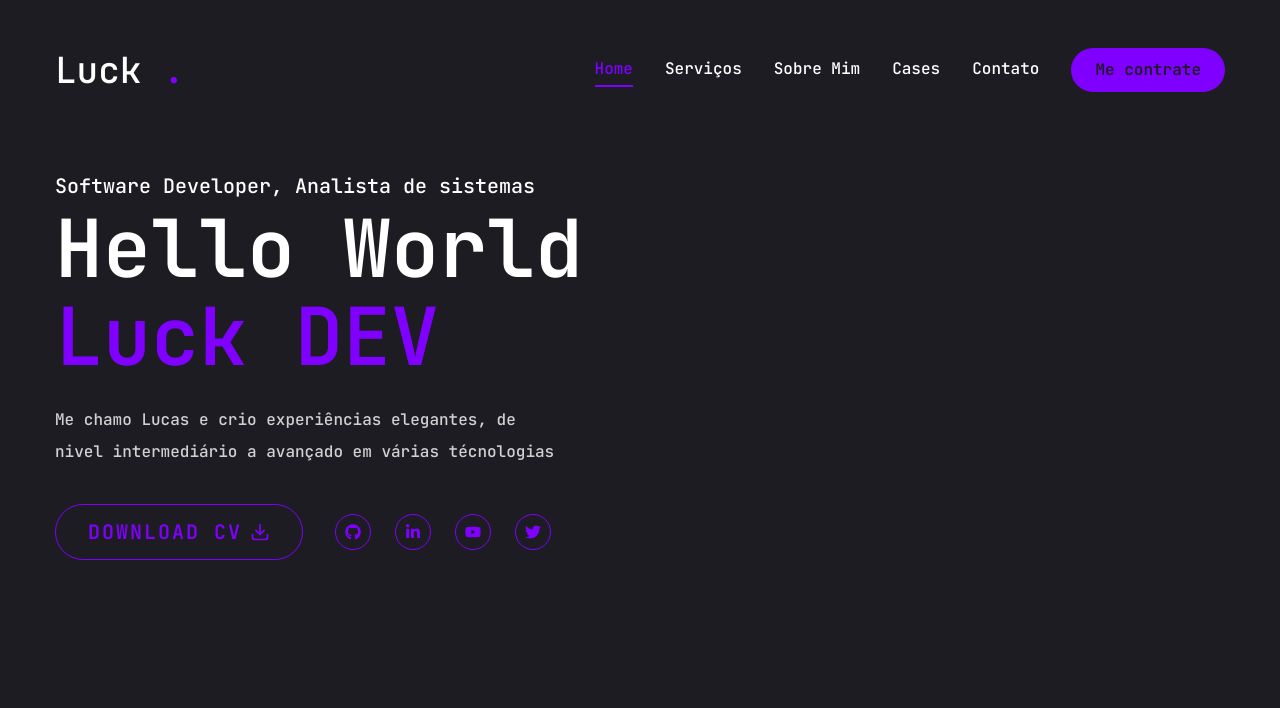
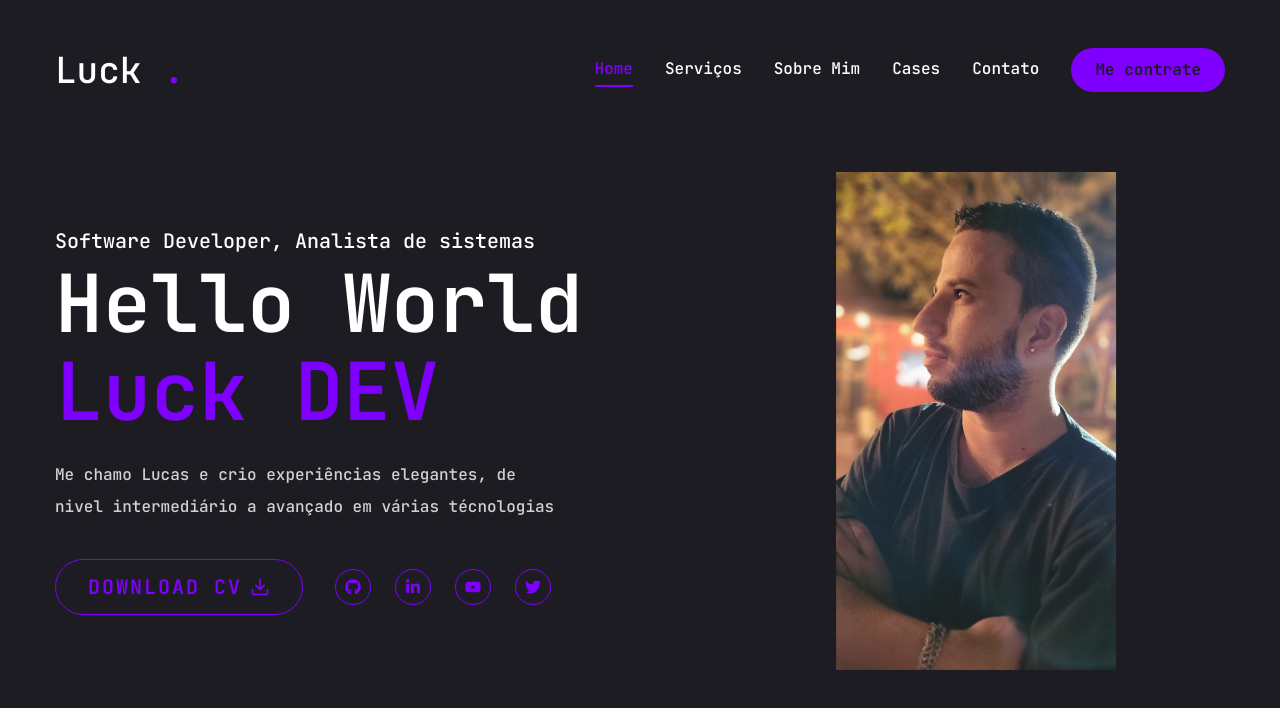
Before and after one commit to luckvice/luckdeveloper, a Next.js app: page / in a window 1280 px wide. Shown: the top 708 px of the page. Built offline with nearby package versions, Linux system fonts and the light colour scheme.

Commit message:
Feat: Profile Photo

```diff
--- a/app/page.jsx
+++ b/app/page.jsx
@@ -1,6 +1,8 @@
 import { Button } from "@/components/ui/Button"
 import {FiDownload} from "react-icons/fi"
 import Social from "@/components/Social"
+import Photo from "@/components/Photo"
+
 
 const Home = () => {
   return (
@@ -8,7 +10,7 @@ const Home = () => {
       <div className="container mx-auto h-full">
         <div className="flex flex-col xl:flex-row items-center justify-between
         xl:pt-8 xl:pb-24">
-          <div className="text-center xl:text-left">
+          <div className="text-center xl:text-left order-2 xl:order-none">
             <span className="text-xl">Software Developer, Analista de sistemas</span>
             <h1 className="h1 mb-6">Hello World<br/><span className="text-accent">Luck DEV</span></h1>
             <p className="max-w-[500px] mb-9 text-white/80">Me chamo Lucas e crio experiências elegantes,
@@ -27,7 +29,9 @@ const Home = () => {
                 </div>
               </div>
           </div>
-
+          <div className="order-1 xl:order-none mb-8 xl:mb-0">
+            <Photo/>
+          </div>
         </div>
       </div>
     </section>
--- /dev/null
+++ b/components/Photo.jsx
@@ -0,0 +1,25 @@
+"use client"
+
+import {motion} from "framer-motion";
+import Image from "next/image";
+
+const Photo = () => {
+  return (
+    <div className="w-full h-full relative">
+        <motion.div
+            initial={{opacity:0}}
+            animate={{opacity:1, transition: {delay: 2, duration: 0.4, ease: 'easeIn'}}} >
+                {/* Image */}
+            <motion.div
+            initial={{opacity:0}}
+            animate={{opacity:1, transition: {delay: 2.4, duration: 0.4, ease: 'easeInOut'}}} className="w-[298px] h-[298px] xl:w-[498px] xl:h-[498px] mix-blend-lighten">
+                {/* Image Temporary placeholder */}
+                <Image src="/assets/luck.jpg" priority={100} fill alt="" className="object-contain"/>
+            </motion.div >
+            {/* Circle Effect */}
+        </motion.div>
+    </div>
+  )
+}
+
+export default Photo
```
Also changed, not shown: public/assets/luck.jpg (added).
